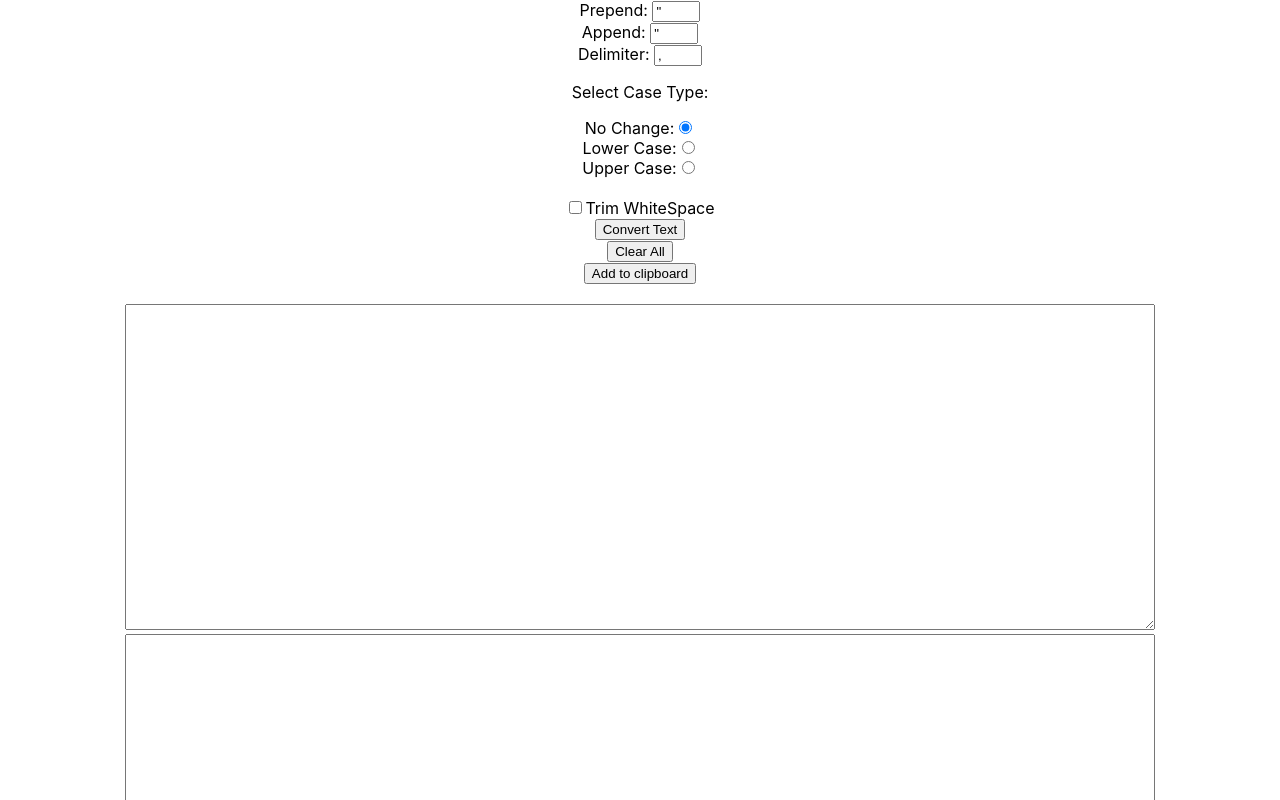
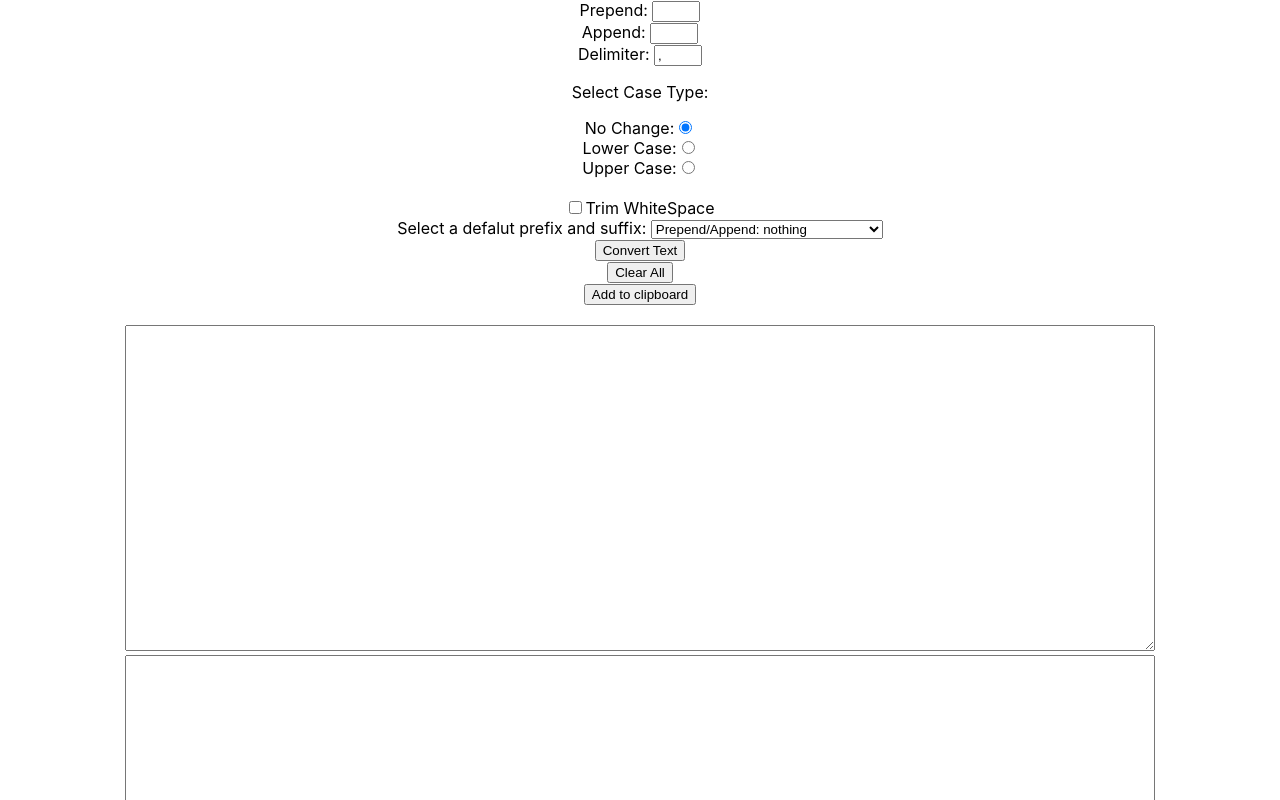
Before and after one commit to MaxwellWehner/sql-string-formatter, a React (Create React App) app: page / in a window 1280 px wide. Shown: the top 800 px of the page. Built offline with nearby package versions, Linux system fonts and the light colour scheme.

Commit message:
added a defaults dropdown

```diff
--- a/src/App.js
+++ b/src/App.js
@@ -2,7 +2,7 @@ import React, { useState } from "react";
 import "./App.css";
 
 const App = () => {
-  const [wrappings, setWrappings] = useState({ prepend: '"', append: '"' });
+  const [wrappings, setWrappings] = useState({ prepend: "", append: "" });
   const [delimiter, setDelimiter] = useState(",");
   const [textCase, setTextCase] = useState("none");
   const [inputData, setInputData] = useState("");
@@ -16,7 +16,7 @@ const App = () => {
     const classType = document.getElementsByName("caseType");
     const inputData = document.getElementsByClassName("main-input")[0];
     const trimedChecked = document.getElementById("trimCheck");
-    console.log(trimedChecked.checked);
+
     setWrappings({
       prepend: `${prependValue.value}`,
       append: `${appendValue.value}`,
@@ -44,6 +44,45 @@ const App = () => {
     }
   };
 
+  const setDefalutDropDown = () => {
+    const prependValue = document.getElementById("prepend");
+    const appendValue = document.getElementById("append");
+    const defaltDropDown = document.getElementById("defaults");
+
+    switch (defaltDropDown.options[defaltDropDown.selectedIndex].value) {
+      case '"':
+        setWrappings({ prepend: '"', append: '"' });
+        prependValue.value = '"';
+        appendValue.value = '"';
+        break;
+      case "'":
+        setWrappings({ prepend: "'", append: "'" });
+        prependValue.value = "'";
+        appendValue.value = "'";
+        break;
+      case "()":
+        setWrappings({ prepend: "(", append: ")" });
+        prependValue.value = "(";
+        appendValue.value = ")";
+        break;
+      case "[]":
+        setWrappings({ prepend: "[", append: "]" });
+        prependValue.value = "[";
+        appendValue.value = "]";
+        break;
+      case "":
+        setWrappings({ prepend: "", append: "" });
+        prependValue.value = "";
+        appendValue.value = "";
+        break;
+      default:
+        setWrappings({ prepend: "", append: "" });
+        prependValue.value = "";
+        appendValue.value = "";
+        break;
+    }
+  };
+
   const convertText = () => {
     setUserValues();
     let finalData = "";
@@ -52,7 +91,6 @@ const App = () => {
     let inputDataArr = inputData.split(/\r?\n/);
 
     if (isChecked) {
-      //isChecked is true but wont activate
       trimedDataArr = inputDataArr.map((word) => {
         return word.trim();
       });
@@ -154,6 +192,15 @@ const App = () => {
       <input type="checkbox" id="trimCheck" onChange={setUserValues} />
       <label htmlFor="trimCheckBox">Trim WhiteSpace</label>
       <br />
+      <label htmlFor="defaults">Select a defalut prefix and suffix: </label>
+      <select name="defaults" id="defaults" onChange={setDefalutDropDown}>
+        <option value="">Prepend/Append: nothing</option>
+        <option value="'">Prepend/Append: 'single quote'</option>
+        <option value='"'>Prepend/Append: "double quote"</option>
+        <option value="()">Prepend/Append: (parentheses)</option>
+        <option value="[]">Prepend/Append: [square brackets]</option>
+      </select>
+      <br />
       <div className="buttons">
         <button onClick={convertText}>Convert Text</button>
         <br />
```
